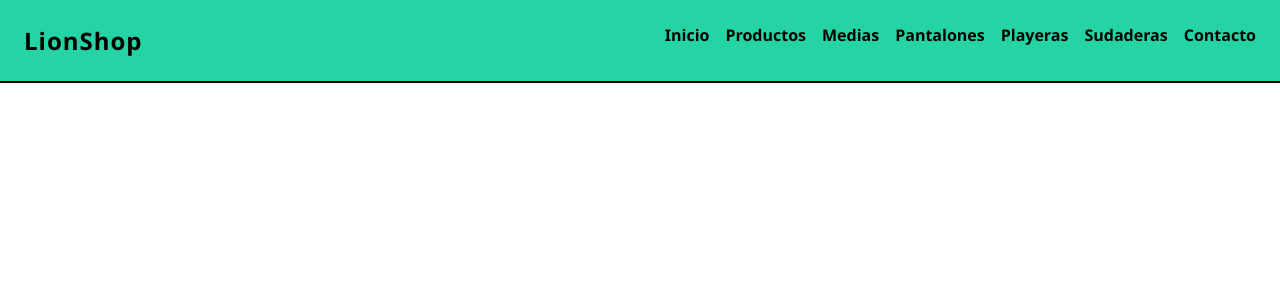
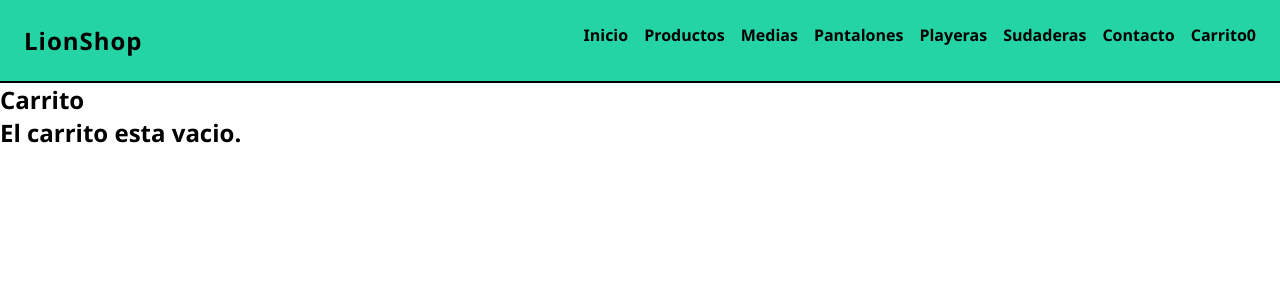
Before and after one commit to alexcas20/Products-App, a React (Vite) app: page /carrito in a window 1280 px wide. Shown: the top 300 px of the page. Built offline with nearby package versions, Linux system fonts and the light colour scheme.

Commit message:
Context to add products cart and Cart Component

```diff
--- a/src/App.jsx
+++ b/src/App.jsx
@@ -1,18 +1,17 @@
 import { NavBar } from "./components/NavBar";
 import { BrowserRouter } from "react-router-dom";
 import { AppRouting } from "./routes/AppRouting";
-import { useState } from "react";
+import { Provider } from "./context/Provider";
 
 function App() {
-
-
-
   return (
     <>
-      <BrowserRouter>
-        <NavBar/>
-        <AppRouting />
-      </BrowserRouter>
+      <Provider>
+        <BrowserRouter>
+          <NavBar />
+          <AppRouting />
+        </BrowserRouter>
+      </Provider>
     </>
   );
 }
--- /dev/null
+++ b/src/components/Carrito/Carrito.jsx
@@ -0,0 +1,35 @@
+import { useContext } from "react";
+import { CardContext } from "../../context/CardContext";
+
+export const Carrito = () => {
+  const { carrito, precioTotal, vaciarCarrito } = useContext(CardContext);
+
+  const handleVaciar = () => {
+    vaciarCarrito();
+  };
+  return (
+    <section className="container-carrito">
+      <h1>Carrito</h1>
+
+      {carrito.map((prod) => (
+        <div key={prod.id}>
+          <h3>{prod.titulo}</h3>
+          <p>Precio unit: ${prod.precio}</p>
+          <p>Precio total: ${prod.precio * prod.cantidad}</p>
+          <p>{prod.cantidad}</p>
+          <hr />
+        </div>
+      ))}
+      {carrito?.length > 0  ? (
+        <>
+         <h2>Precio Total: ${precioTotal()} </h2>
+         <button onClick={handleVaciar}>Vaciar</button>
+        </>
+
+      )
+    : <h2>El carrito esta vacio.</h2>}
+
+
+    </section>
+  );
+};
--- /dev/null
+++ b/src/components/CartWidget/CartWidget.jsx
@@ -0,0 +1,15 @@
+import React, { useContext } from 'react'
+import { Link } from 'react-router-dom'
+import { CardContext } from '../../context/CardContext'
+
+export const CartWidget = () => {
+
+    const { cantidadCarrito} = useContext(CardContext);
+
+  return (
+    <>
+        <Link to={"/carrito"}>Carrito
+        <span className='numero'>{cantidadCarrito()}</span></Link>
+    </>
+  )
+}
--- a/src/components/ItemDetail.jsx
+++ b/src/components/ItemDetail.jsx
@@ -1,22 +1,19 @@
-import { useState } from "react";
-import { ItemCount } from "./ItemCount"
+import { useContext, useState } from "react";
+import { ItemCount } from "./ItemCount";
+import { CardContext } from "../context/CardContext";
 
-export const ItemDetail = ({item}) => {
+export const ItemDetail = ({ item }) => {
+  const [cantidad, setCantidad] = useState(1);
 
-  const [cantidad, setCantidad] = useState(1);
+  //context
+  const { agregarAlCarrito} = useContext(CardContext);
 
   const handleRestar = () => {
     cantidad > 1 && setCantidad((prev) => prev - 1);
-  }
+  };
   const handleSumar = () => {
     cantidad < item.stock && setCantidad((prev) => prev + 1);
-
-
-  }
-
-  const handleAgregar = () => {
-    console.log({...item, cantidad})
-  }
+  };
 
 
   return (
@@ -24,13 +21,18 @@ export const ItemDetail = ({item}) => {
       <div className="producto-img">
         <img src={item.imagen} alt={item.titulo} />
         <div className="producto-info">
-                <h3 className="titulo" >{item.titulo}</h3>
+          <h3 className="titulo">{item.titulo}</h3>
           <p className="descripcion">{item.description}</p>
           <p className="categoria">Categoria: {item.categoria}</p>
           <p className="precio">${item.precio}</p>
-                <ItemCount cantidad={cantidad} handleSumar={handleSumar} handleRestar={handleRestar} handleAgregar={handleAgregar}/>
+          <ItemCount
+            cantidad={cantidad}
+            handleSumar={handleSumar}
+            handleRestar={handleRestar}
+            handleAgregar={() => agregarAlCarrito(item, cantidad)}
+          />
         </div>
       </div>
     </article>
-  )
-}
+  );
+};
--- a/src/components/NavBar.jsx
+++ b/src/components/NavBar.jsx
@@ -4,6 +4,7 @@ import { Modal } from "./modal/Modal";
 
 import closeIcon from "/icons/close.png";
 import linesIcon from "/icons/lines.png";
+import { CartWidget } from "./CartWidget/CartWidget";
 
 export const NavBar = () => {
   const [openModal, setOpenModal] = useState(false);
@@ -48,6 +49,7 @@ export const NavBar = () => {
           <li className="menu-link">
             <Link to="/contacto">Contacto</Link>
           </li>
+          <li className="menu-link"><CartWidget/></li>
         </ul>
       </nav>
 
--- a/src/components/modal/Modal.jsx
+++ b/src/components/modal/Modal.jsx
@@ -1,4 +1,5 @@
 import { Link } from "react-router-dom";
+import { CartWidget } from "../CartWidget/CartWidget";
 
 export const Modal = ({ showModal, closeModal }) => {
   console.log(showModal);
@@ -35,6 +36,7 @@ export const Modal = ({ showModal, closeModal }) => {
             <li className="menu-link">
               <Link to="/contacto" onClick={openModal}>Contacto</Link>
             </li>
+            <li className="menu-link" onClick={openModal}><CartWidget/></li>
           </ul>
         </nav>
       )}
--- /dev/null
+++ b/src/context/CardContext.jsx
@@ -0,0 +1,3 @@
+import { createContext } from "react";
+
+export const CardContext = createContext();
--- /dev/null
+++ b/src/context/Provider.jsx
@@ -0,0 +1,53 @@
+import { useEffect, useState } from "react";
+import { CardContext } from "./CardContext";
+
+const carritoInicial = JSON.parse(localStorage.getItem("carrito")) || [];
+
+export const Provider = ({ children }) => {
+  const [carrito, setCarrito] = useState(carritoInicial);
+
+  const agregarAlCarrito = (item, cantidad) => {
+    const itemAgregado = { ...item, cantidad };
+    const nuevoCarrito = [...carrito];
+    const estaEnCarrito = nuevoCarrito.find(
+      (producto) => producto.id === itemAgregado.id
+    );
+
+    if (estaEnCarrito) {
+      estaEnCarrito.cantidad += cantidad;
+      setCarrito(nuevoCarrito);
+    } else {
+      setCarrito([...carrito, itemAgregado]);
+
+
+    }
+  };
+
+  // aumentar widget numero carrito
+  const cantidadCarrito = () => {
+    return carrito.reduce((acc, prod) => acc + prod.cantidad, 0);
+  };
+
+  //precio total compra
+  const precioTotal = () => {
+    return carrito.reduce((acc, prod) => acc + prod.precio * prod.cantidad, 0);
+  };
+
+  //vaciar carrito
+  const vaciarCarrito = () => {
+    return setCarrito([]);
+  }
+
+  useEffect(() => {
+    console.log(carrito);
+    localStorage.setItem("carrito", JSON.stringify(carrito))
+  }, [carrito]);
+
+  return (
+    <CardContext.Provider
+      value={{ carrito, setCarrito, agregarAlCarrito, cantidadCarrito, precioTotal, vaciarCarrito}}
+    >
+      {children}
+    </CardContext.Provider>
+  );
+};
--- a/src/routes/AppRouting.jsx
+++ b/src/routes/AppRouting.jsx
@@ -2,6 +2,7 @@ import { Route, Routes } from "react-router-dom";
 import { ItemListContainer } from "../components/ItemListContainer";
 import { ItemDetailContainer } from "../components/ItemDetailContainer";
 import { Contacto } from "../components/contacto/Contacto";
+import { Carrito } from "../components/Carrito/Carrito";
 
 export const AppRouting = () => {
   return (
@@ -12,6 +13,8 @@ export const AppRouting = () => {
         <Route path="productos" element={<ItemListContainer />} />
         <Route path="productos/:categoria" element={<ItemListContainer />} />
         <Route path="contacto" element={<Contacto/>}></Route>
+        <Route path="carrito" element={<Carrito/>}></Route>
+
       </Routes>
     </>
   );
```
Lines whose indentation alone changed are shown as unchanged.
